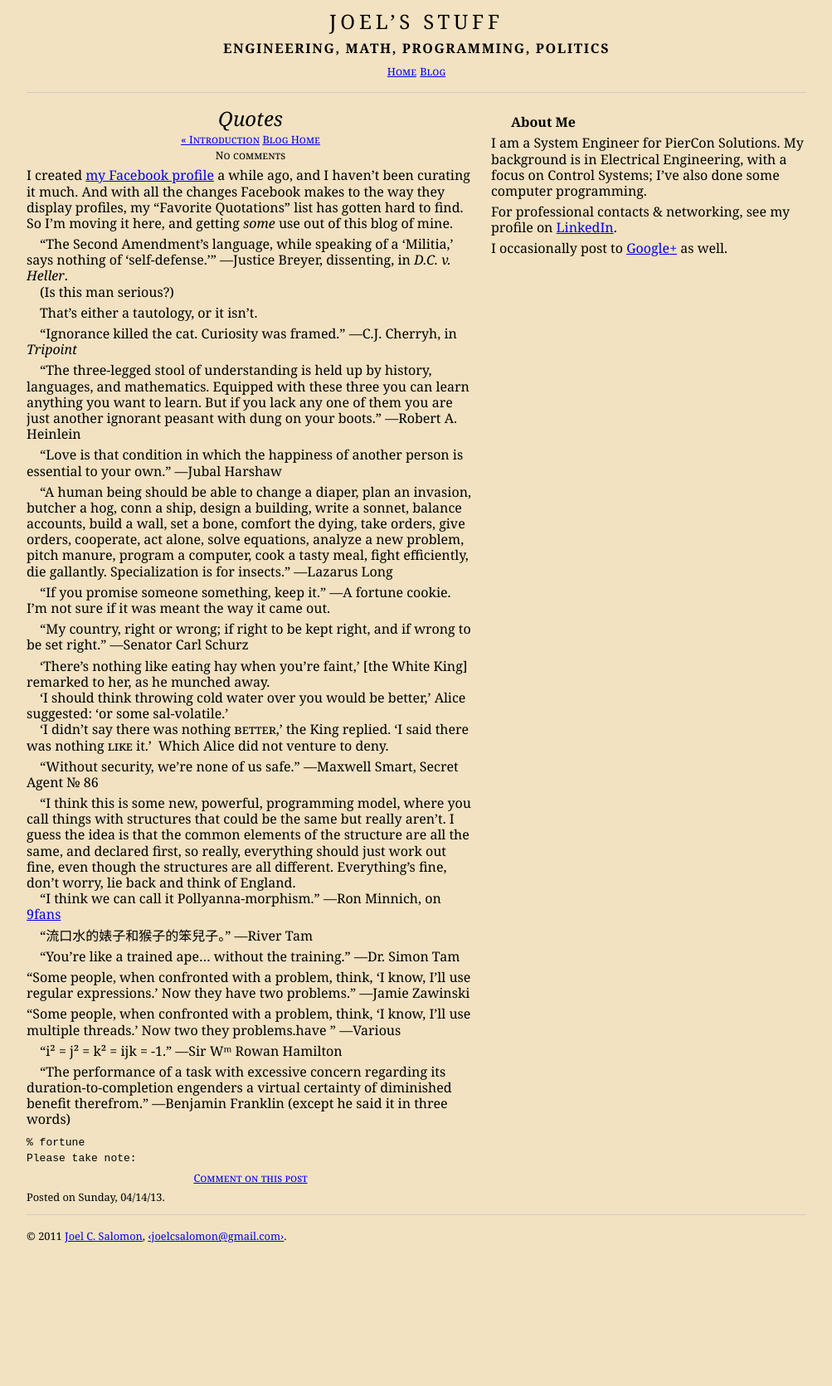
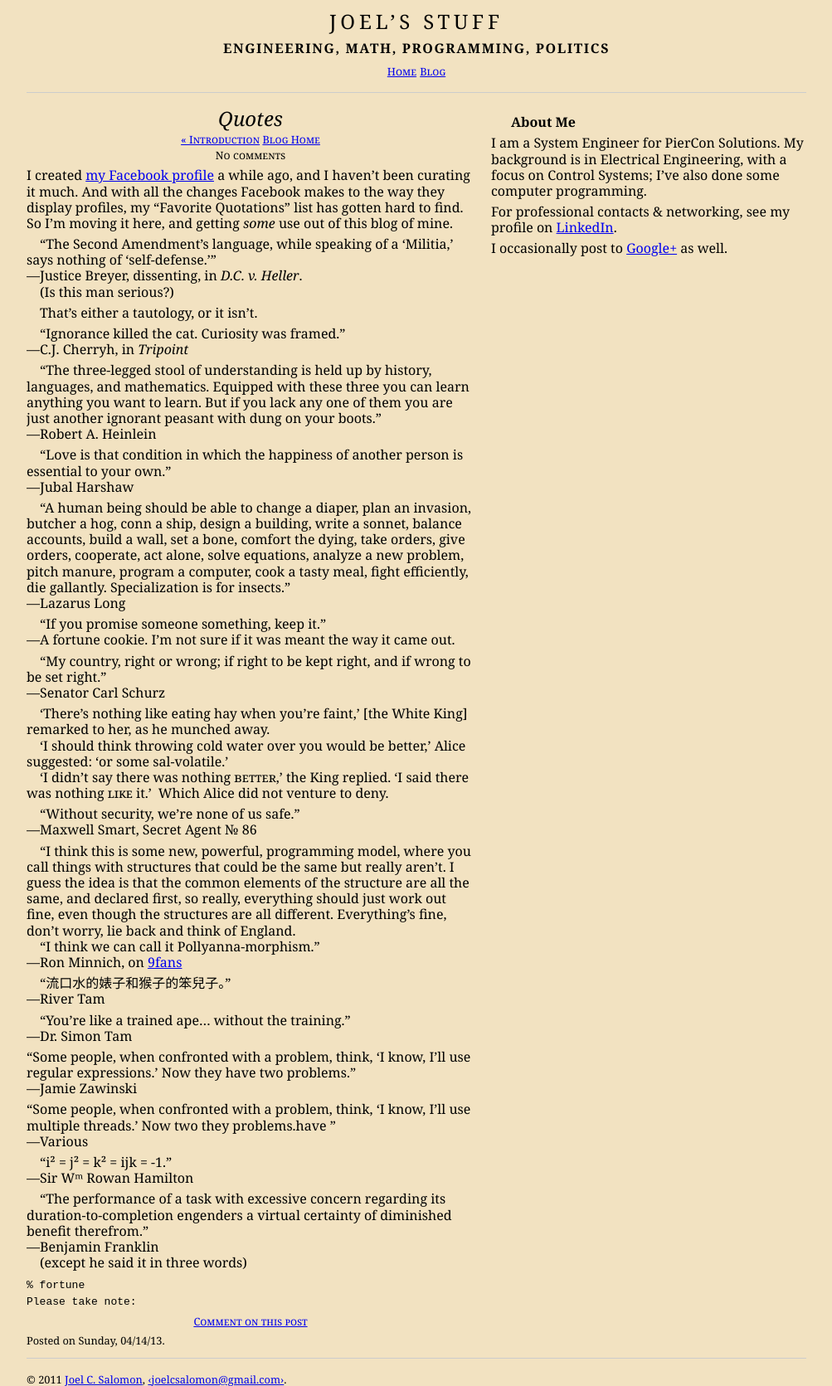
Before and after one commit to jcsalomon/jcsalomon.github.io, a Jekyll site: the page built from _posts/2013-04-14-quotes.html, in a window 1280 px wide. Shown: the whole page at 83% size, without its empty margins (138-1141 px from the left). Built offline with Jekyll 4.4.1, drawn with Linux system fonts in a browser that asks for light colours; before the commit the page ends 1498 px from its top, so only the background shows below that.

```diff
--- a/_posts/2013-04-14-quotes.html
+++ b/_posts/2013-04-14-quotes.html
@@ -18,7 +18,7 @@ summary: "The “Favorite Quotations” list on my Facebook profile has gotten h
 <p id="militia">
   &emsp;“The Second Amendment’s language,
   while speaking of a ‘Militia,’
-  says nothing of ‘self-defense.’”
+  says nothing of ‘self-defense.’”<br />
   —Justice Breyer, dissenting, in <cite>D.C. v. Heller</cite>.<br />
   &emsp;(Is this man serious?)
 </p>
@@ -29,7 +29,7 @@ summary: "The “Favorite Quotations” list on my Facebook profile has gotten h
 
 <p id="curiosity">
   &emsp;“Ignorance killed the cat.
-  Curiosity was framed.”
+  Curiosity was framed.”<br />
   —C.J. Cherryh, in <cite>Tripoint</cite>
 </p>
 
@@ -40,14 +40,14 @@ summary: "The “Favorite Quotations” list on my Facebook profile has gotten h
   you can learn anything you want to learn.
   But if you lack any one of them
   you are just another ignorant peasant
-  with dung on your boots.”
+  with dung on your boots.”<br />
   —Robert A. Heinlein
 </p>
 
 <p id="love">
   &emsp;“Love is that condition
   in which the happiness of another person
-  is essential to your own.”
+  is essential to your own.”<br />
   —Jubal Harshaw
 </p>
 
@@ -74,12 +74,12 @@ summary: "The “Favorite Quotations” list on my Facebook profile has gotten h
   cook a tasty meal,
   fight efficiently,
   die gallantly.
-  Specialization is for insects.”
+  Specialization is for insects.”<br />
   —Lazarus Long
 </p>
 
 <p id="promise">
-  &emsp;“If you promise someone something, keep it.”
+  &emsp;“If you promise someone something, keep it.”<br />
   —A fortune cookie.
   I’m not sure if it was meant the way it came out.
 </p>
@@ -87,7 +87,7 @@ summary: "The “Favorite Quotations” list on my Facebook profile has gotten h
 <p id="country">
   &emsp;“My country, right or wrong;
   if right to be kept right,
-  and if wrong to be set right.”
+  and if wrong to be set right.”<br />
   —Senator Carl Schurz
 </p>
 
@@ -99,7 +99,7 @@ summary: "The “Favorite Quotations” list on my Facebook profile has gotten h
 </p>
 
 <p id="security">
-  &emsp;“Without security, we’re none of us safe.”
+  &emsp;“Without security, we’re none of us safe.”<br />
   —Maxwell Smart, Secret Agent № 86
 </p>
 
@@ -111,45 +111,45 @@ summary: "The “Favorite Quotations” list on my Facebook profile has gotten h
   so really, everything should just work out fine,
   even though the structures are all different.
   Everything’s fine, don’t worry, lie back and think of England.<br />
-  &emsp;“I think we can call it Pollyanna-morphism.”
+  &emsp;“I think we can call it Pollyanna-morphism.”<br />
   —Ron Minnich, on <a href="http://9fans.net/archive/2007/01/218">9fans</a>
 </p>
 
 <p id="river">
-  &emsp;“流口水的婊子和猴子的笨兒子。”
+  &emsp;“流口水的婊子和猴子的笨兒子。”<br />
   —River Tam
 </p>
 
 <p id="ape">
-  &emsp;“You’re like a trained ape… without the training.”
+  &emsp;“You’re like a trained ape… without the training.”<br />
   —Dr. Simon Tam
 </p>
 
 <p id="regexp">
   “Some people, when confronted with a problem, think,
   ‘I know, I’ll use regular expressions.’
-  Now they have two problems.”
+  Now they have two problems.”<br />
   —Jamie Zawinski
 </p>
 
 <p id="threads">
   “Some people, when confronted with a problem, think,
   ‘I know, I’ll use multiple threads.’
-  Now two they problems.have ”
+  Now two they problems.have ”<br />
   —Various
 </p>
 
 <p id="quaternion">
-  &emsp;“i² = j² = k² = ijk = -1.”
+  &emsp;“i² = j² = k² = ijk = -1.”<br />
   —Sir Wᵐ Rowan Hamilton
 </p>
 
 <p id="haste">
   &emsp;“The performance of a task
   with excessive concern regarding its duration-to-completion
-  engenders a virtual certainty of diminished benefit therefrom.”
-  —Benjamin Franklin
-  (except he said it in three words)
+  engenders a virtual certainty of diminished benefit therefrom.”<br />
+  —Benjamin Franklin<br />
+  &emsp;(except he said it in three words)
 </p>
 
 <p id="note">
```
